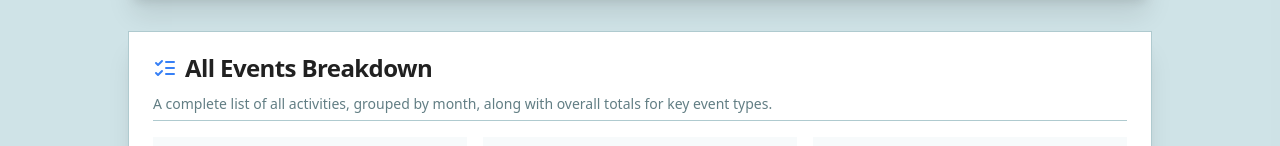
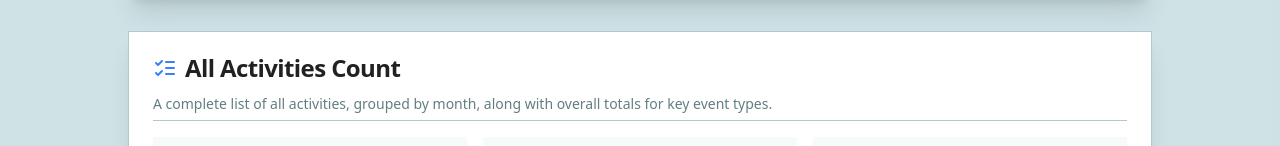
Before and after one commit to koparalte/rahsivengpastorbialzaipawl, a Next.js app: page /stats in a window 1280 px wide. Shown: the part 570-716 px from the top of the page. Built offline with nearby package versions, Linux system fonts and the light colour scheme; no server answers; the database is empty.

Commit message:
instead of All Events Breakdown write All Activities Count

```diff
--- a/src/app/stats/page.tsx
+++ b/src/app/stats/page.tsx
@@ -280,7 +280,7 @@ export default function EventStatsPage() {
             <CardHeader>
               <div className="flex items-center gap-2 mb-2">
                 <ListChecks className="h-6 w-6 text-primary" />
-                <CardTitle>All Events Breakdown</CardTitle>
+                <CardTitle>All Activities Count</CardTitle>
               </div>
               <CardDescription>
                 A complete list of all activities, grouped by month, along with overall totals for key event types.
```
